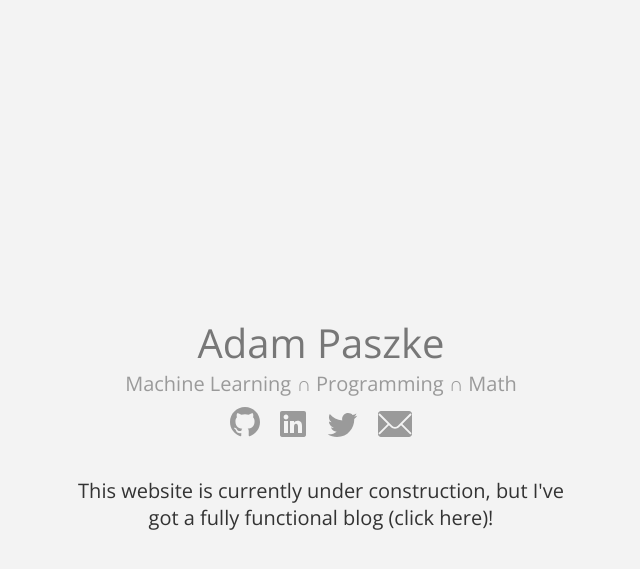
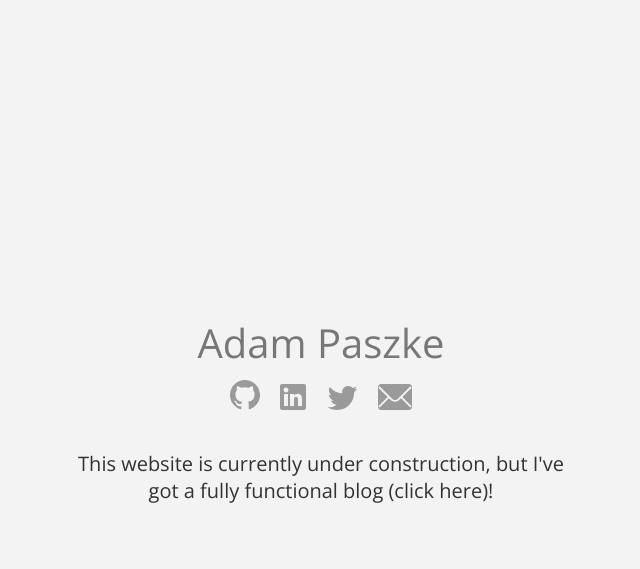
Before and after one commit to apaszke/apaszke.github.io, a Jekyll site: the page built from index.html, in a window 1280 px wide. Shown: the top 569 px of the page, without its empty margins (319-959 px from the left). Built offline with Jekyll 4.4.1, drawn with Linux system fonts in a browser that asks for light colours.

Commit message:
Update index.html

```diff
--- a/index.html
+++ b/index.html
@@ -24,7 +24,6 @@
   <body>
     <div class="main">
       <h1>Adam Paszke</h1>
-      <h2>Machine Learning &cap; Programming &cap; Math</h2>
       <div class="social-icons">
         <a class="svg" href="https://github.com/apaszke">
           <object type="image/svg+xml" data="assets/img/github.svg" id="github"></object>
```
